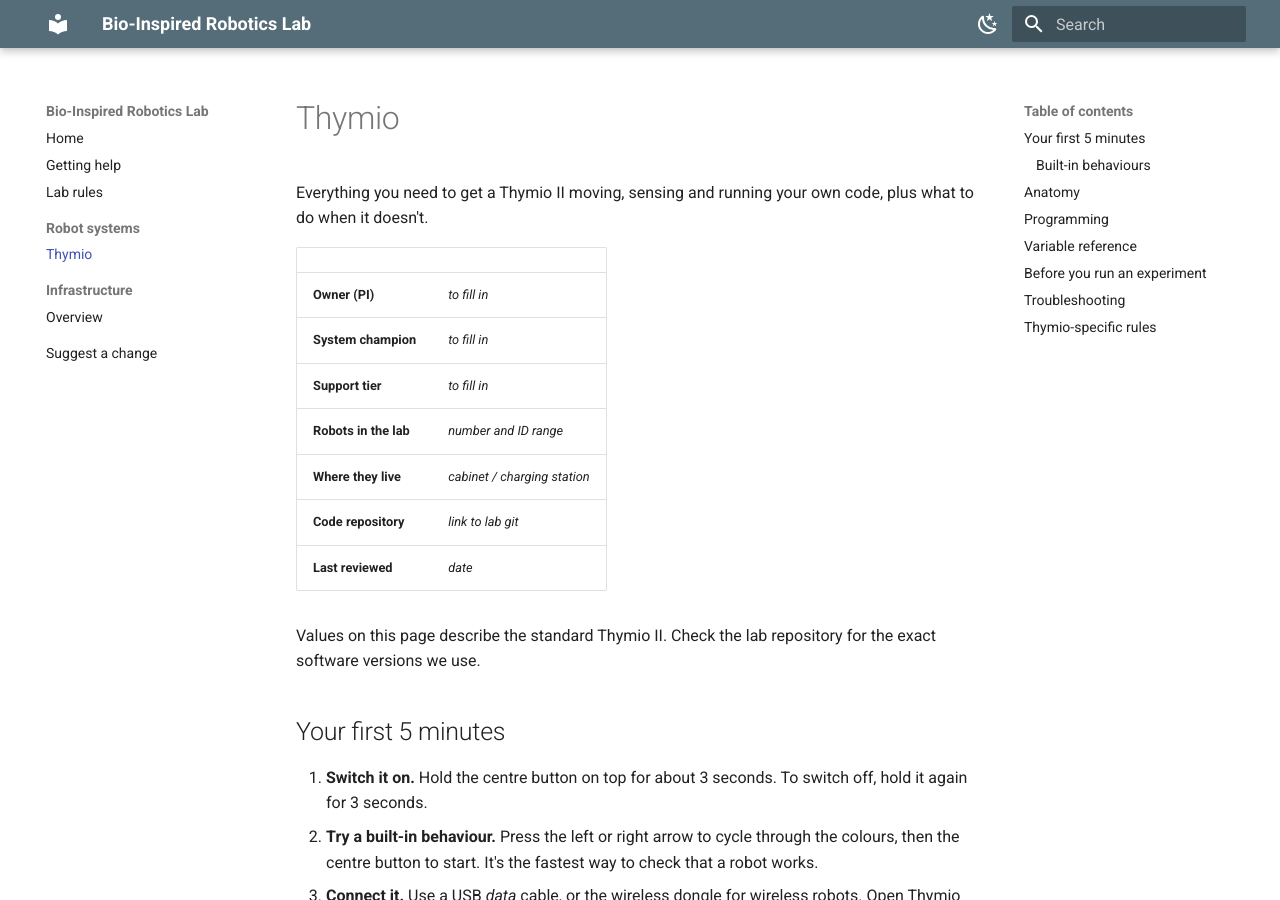
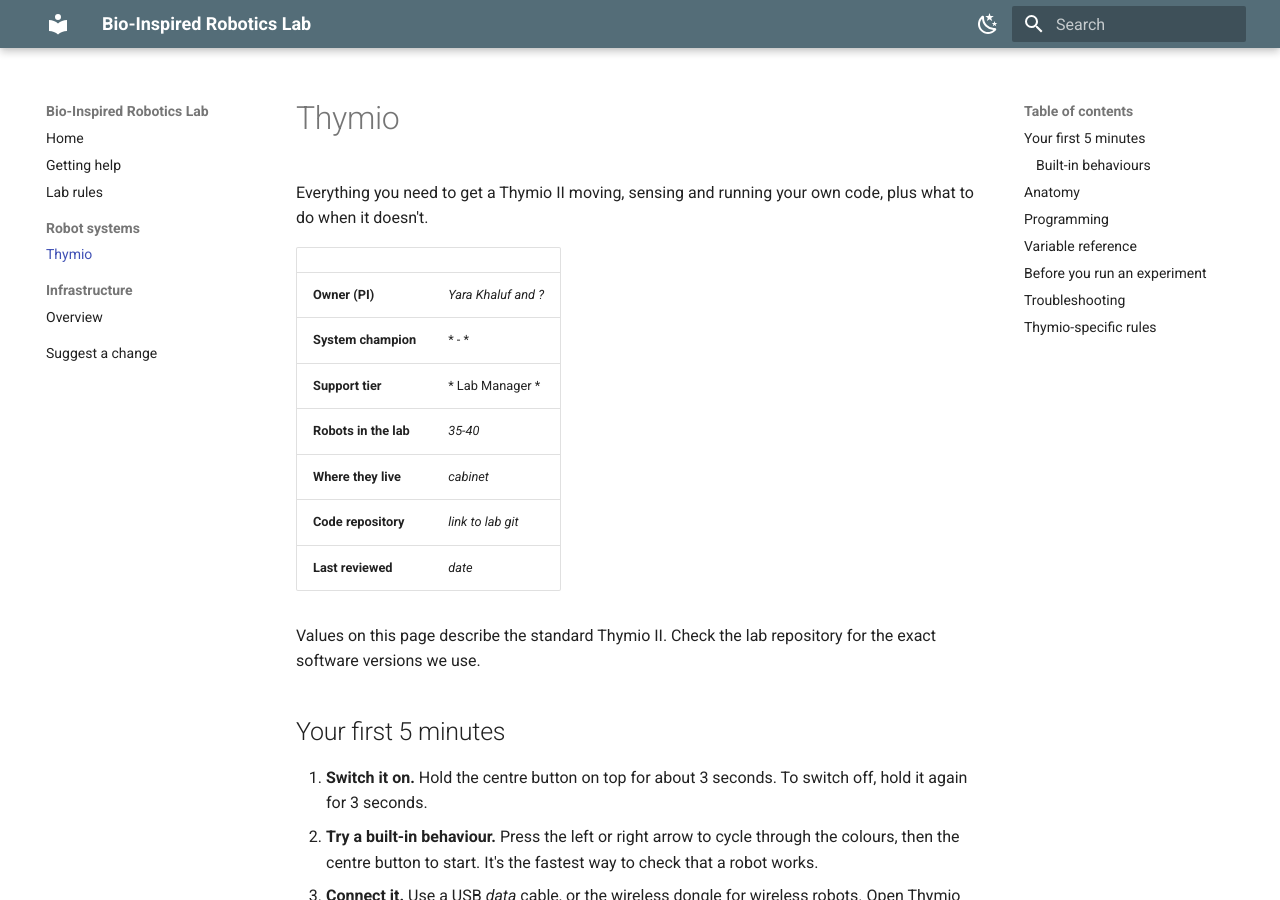
Before and after one commit to bio-robotics-lab-SR/lab-docs, an MkDocs documentation site: the page built from docs/systems/thymio.md, in a window 1280 px wide and 900 px high. Built offline with MkDocs 1.6.1 and Material for MkDocs 9.7.7, drawn with Linux system fonts in a browser that asks for light colours.

Commit message:
Update thymio.md

```diff
--- a/docs/systems/thymio.md
+++ b/docs/systems/thymio.md
@@ -4,11 +4,11 @@ Everything you need to get a Thymio II moving, sensing and running your own code
 
 | | |
 |---|---|
-| **Owner (PI)** | *to fill in* |
-| **System champion** | *to fill in* |
-| **Support tier** | *to fill in* |
-| **Robots in the lab** | *number and ID range* |
-| **Where they live** | *cabinet / charging station* |
+| **Owner (PI)** | *Yara Khaluf and ?* |
+| **System champion** | * - * |
+| **Support tier** | * Lab Manager * |
+| **Robots in the lab** | *35-40* |
+| **Where they live** | *cabinet* |
 | **Code repository** | *link to lab git* |
 | **Last reviewed** | *date* |
 
```
